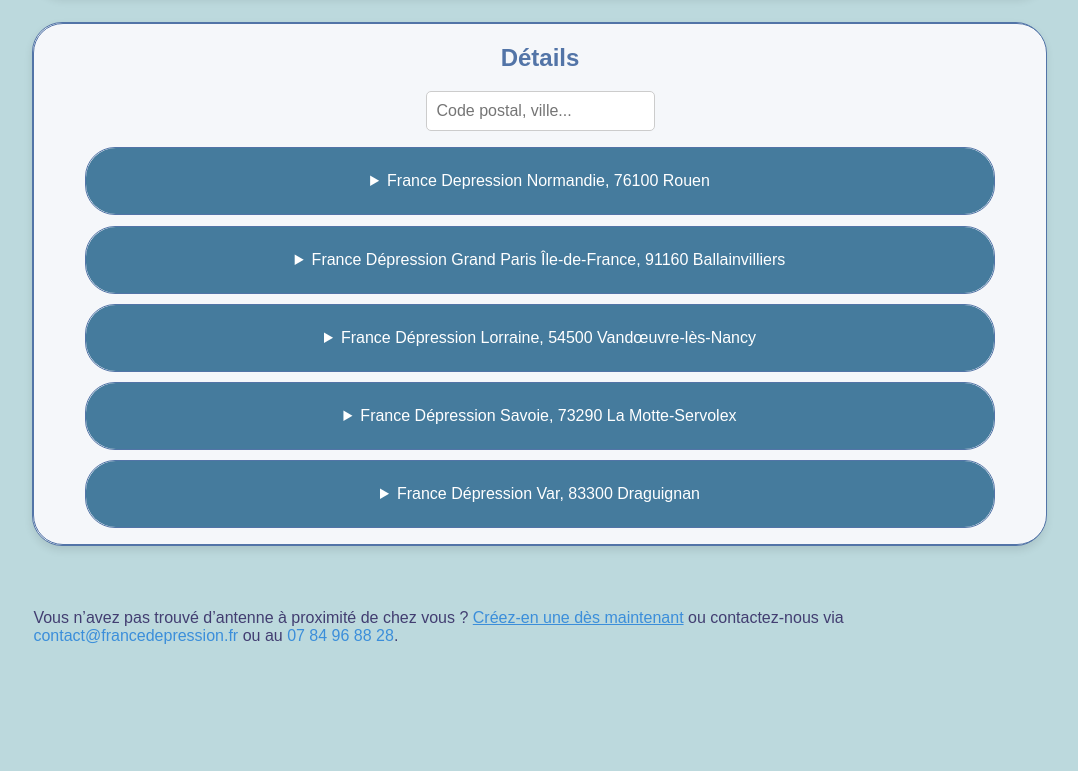
After one commit to NeyviuS/BUT2_SaeWeb_JJCB, a PHP site: page /antennes.html in a window 1280 px wide. The commit adds this page. Shown: the part 560-1331 px from the top of the page, without its empty margins (101-1179 px from the left). Run offline with PHP 8.4, Linux system fonts and the light colour scheme.

Commit message:
Ajout de la page d'antennes

```diff
--- /dev/null
+++ b/antennes.html
@@ -0,0 +1,63 @@
+<!DOCTYPE html>
+<html lang="en">
+<head>
+    <meta charset="UTF-8">
+    <title>Title</title>
+    <link rel="stylesheet" href="style.css">
+  <link rel="stylesheet" href="styleAntennes.css">
+  <script src="pageAntennes.js" type="module"></script>
+</head>
+<body>
+
+<header id="banner">
+  <img src="images/image.png" alt="Logo de l'association France Dépression">
+  <nav>
+    <ul>
+      <li>
+        <a href="">L'ASSOCIATION</a>
+      </li>
+      <li>
+        <a href="">L'ANTENNES</a>
+      </li>
+      <li>
+        <a href="">RESSOURCES</a>
+      </li>
+    </ul>
+  </nav>
+  <div class="images-container">
+    <img src="images/insta.png" alt="Image 1" >
+    <img src="images/linkedin.png" alt="Image 2">
+  </div>
+</header>
+<main>
+  <h2 id="titrePage">Nos antennes</h2>
+  <article id="zoneMap">
+    <iframe src="https://www.google.com/maps/d/embed?mid=1ks8NbUMnAuvY61eSfMqcjWaJlfWJ29o&ehbc=2E312F&noprof=1"></iframe>
+  </article>
+
+  <article id="zoneRechercheDetails">
+    <div class="partieRecherche">
+      <h2>Détails</h2>
+      <input class="txtRecherche" type="text" placeholder="Code postal, ville...">
+      <template id="antenne">
+        <li>
+          <details id="detailsAntenne">
+            <summary>
+              <span id="nomAntenne"></span>
+              <span id="villeCPAntenne"></span>
+            </summary>
+            <p id="paragrAntenne"></p>
+          </details>
+        </li>
+      </template>
+      <ul id="listeAntennes"></ul>
+    </div>
+  </article>
+  <section>
+    Vous n’avez pas trouvé d’antenne à proximité de chez vous ? <a href="">Créez-en une dès maintenant</a> ou contactez-nous via <a>contact@francedepression.fr</a> ou au <a>07 84 96 88 28</a>.
+  </section>
+
+</main>
+
+</body>
+</html>
--- /dev/null
+++ b/pageAntennes.js
@@ -0,0 +1,34 @@
+import {listeAntennes} from './antennes.js';
+
+const elt = document.querySelector('.txtRecherche');
+elt.addEventListener('input',
+    (e)=>document.querySelector('.partieDetails').textContent = afficherResultatRecherche(elt.value));
+
+elt.dispatchEvent(new Event('input'));
+function correspond(antenne, saisie) {
+    return antenne.ville.toLowerCase().includes(saisie) ||
+        antenne.CP.includes(saisie) ||
+        antenne.nom.toLowerCase().includes(saisie);
+}
+
+function recherche(saisie){
+    return listeAntennes.filter((antenne) => correspond(antenne, saisie.toLowerCase()))
+}
+
+function afficherResultatRecherche(saisie){
+    const templateAntenne = document.querySelector("#antenne");
+    const listeAnt = document.querySelector("#listeAntennes");
+
+    listeAnt.innerHTML = '';
+
+    recherche(saisie).forEach(elt => {
+        const copie = templateAntenne.content.cloneNode(true);
+
+        copie.querySelector("#nomAntenne").textContent = elt.nom+', ';
+        copie.querySelector("#villeCPAntenne").textContent = elt.CP + ' ' + elt.ville;
+        copie.querySelector('p').innerHTML = elt.page;
+
+        listeAnt.appendChild(copie);
+    });
+
+}
--- a/style.css
+++ b/style.css
@@ -1,9 +1,10 @@
 /*header*/
 
 #banner {
-
+    top: 0px;
+    left: 0px;
     position: fixed;
-    background-color: white;
+    background-color: #ffffff;
     width: 100%;
     padding:1em;
     display: flex;
--- /dev/null
+++ b/styleAntennes.css
@@ -0,0 +1,128 @@
+:root {
+    --bordradius: 30px;
+    --couleur-titre: #5274A7;
+    --background-light: #F5F7FA;
+    --couleur-textes: #1D3557;
+    --couleur-bordures: #457B9D;
+}
+
+body {
+    background-color: #BCD9DD;
+    color: var(--couleur-textes); /* Texte en bleu sombre */
+    font-family: Arial, sans-serif;
+}
+
+h2 {
+    color: var(--couleur-titre); /* Bleu doux pour les titres */
+}
+
+#titrePage {
+    margin-top: 8%;
+    text-align: center;
+}
+
+article {
+    border: 1px solid var(--couleur-bordures);
+    background-color: var(--background-light);
+    margin: 2% auto;
+    text-align: center;
+    width: 82%;
+    border-radius: var(--bordradius);
+    box-shadow: 0 4px 8px rgba(0, 0, 0, 0.1); /* Ajout d'ombre */
+}
+
+#zoneMap {
+    height: 25em;
+    display: flex;
+    margin-left: 10%;
+    border-radius: var(--bordradius);
+    width: 80%;
+}
+
+iframe {
+    width: 100%;
+    height: 100%;
+    border-radius: var(--bordradius);
+}
+
+.partieRecherche, #zoneRechercheDetails {
+    width: 100%;
+    height: 40%;
+    background-color: var(--background-light);
+    border-radius: var(--bordradius);
+    border: 1px solid var(--couleur-titre);
+}
+
+#zoneRechercheDetails {
+    padding-left: 0;
+    padding-top: 0;
+    width: 80%;
+}
+
+.partieDetails {
+    color: var(--couleur-textes);
+}
+
+ul {
+    list-style-type: none;
+    padding-left: 0;
+}
+
+li {
+    margin: 1% 5%;
+}
+
+#detailsAntenne {
+    border: 1px solid var(--couleur-titre);
+    background-color: var(--background-light);
+    border-radius: var(--bordradius);
+    text-align: center;
+}
+
+summary {
+    border-radius: var(--bordradius);
+    background-color: var(--couleur-bordures);
+    padding: 1.5em;
+    color: #ffffff;
+    cursor: pointer;
+    transition: background-color 0.3s ease, box-shadow 0.3s ease;
+}
+
+summary:hover {
+    background-color: var(--couleur-titre);
+    box-shadow: 0 4px 8px rgba(0, 0, 0, 0.15);
+}
+
+
+#paragrAntenne {
+    padding: 1.5em;
+    margin: 1em 0;
+    background-color: #ffffff;
+    border: 1px solid #e1e1e1;
+    border-radius: 15px;
+    color: var(--couleur-textes);
+}
+
+input[type="text"] {
+    padding: 10px;
+    border: 1px solid #ccc;
+    border-radius: 5px;
+    font-size: 16px;
+    transition: border-color 0.3s ease, box-shadow 0.3s ease;
+}
+
+input[type="text"]:focus {
+    border-color: var(--couleur-titre);
+    box-shadow: 0 0 5px rgba(74, 144, 226, 0.5);
+    outline: none;
+}
+
+section{
+    color: #423E71;
+    font-family: 'Miadmi One', sans-serif;
+    margin: 10%;
+    margin-top: 5%;
+}
+a{
+    color: #3B8EDA;
+}
```
Also changed, not shown: antennes.js (added, +132 -0 lines).
